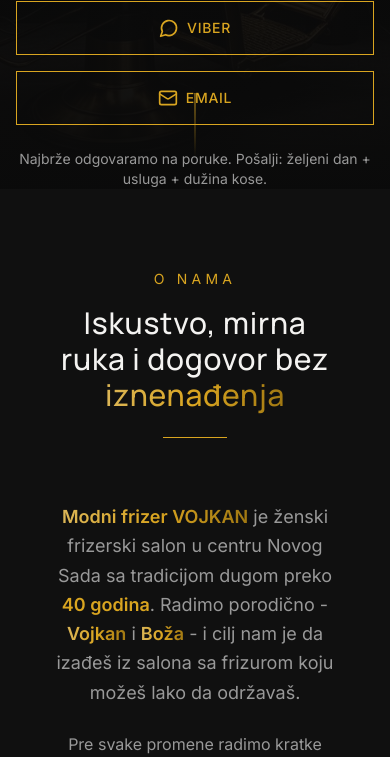
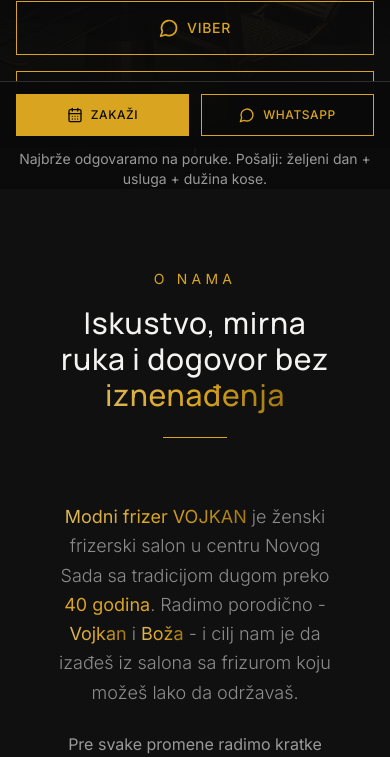
Before and after one commit to bcrnic/modni-frizer-vojkan, a React (Vite) app: page / in a window 390 px wide. Shown: the part 696-1453 px from the top of the page. Built offline with nearby package versions, Linux system fonts and the light colour scheme; no server answers; the HTML template or start-up script is replaced by a standard one.

Commit message:
feat: lead text + mobile sticky CTA + img performance attrs
- Added lead-text class and applied to About/BookingInfo lead paragraphs
- Added StickyMobileBar for mobile (Book + WhatsApp) and bottom padding
- Added loading=lazy and decoding=async to images

```diff
--- a/src/components/About.tsx
+++ b/src/components/About.tsx
@@ -34,7 +34,7 @@
 
         {/* Glavni tekst */}
         <ScrollReveal delay={0.2} className="max-w-3xl mx-auto text-center mb-16">
-          <p className="text-lg text-muted-foreground leading-relaxed mb-6">
+          <p className="lead-text mb-6">
             <strong className="text-gold-gradient">Modni frizer VOJKAN</strong> je ženski frizerski salon u centru Novog Sada sa
             tradicijom dugom preko <strong className="text-primary">40 godina</strong>. Radimo porodično -
             <strong className="text-gold-gradient"> Vojkan</strong> i <strong className="text-gold-gradient">Boža</strong> - i cilj
--- a/src/components/Footer.tsx
+++ b/src/components/Footer.tsx
@@ -12,6 +12,8 @@
           <img
             src={`${import.meta.env.BASE_URL}assets/logo.png`}
             alt="Modni Frizer VOJKAN"
+            loading="lazy"
+            decoding="async"
             className="w-20 h-20 object-contain opacity-80"
           />
 
--- a/src/components/Gallery.tsx
+++ b/src/components/Gallery.tsx
@@ -93,6 +93,7 @@
                 src={image.src}
                 alt={image.alt}
                 loading="lazy"
+                decoding="async"
                 width={600}
                 height={750}
                 className="w-full h-full object-cover transition-transform duration-700 group-hover:scale-110"
--- a/src/components/Hero.tsx
+++ b/src/components/Hero.tsx
@@ -24,6 +24,8 @@
           <img
             src={`${import.meta.env.BASE_URL}assets/hero-bg.jpg`}
             alt="Luksuzni frizerski salon"
+            loading="lazy"
+            decoding="async"
             className="w-full h-full object-cover opacity-40"
           />
           <div className="absolute inset-0 bg-gradient-to-b from-background/80 via-background/60 to-background" />
@@ -36,6 +38,8 @@
             <img
               src={`${import.meta.env.BASE_URL}assets/logo.png`}
               alt="Modni Frizer Vojkan Logo"
+              loading="lazy"
+              decoding="async"
               className="w-36 h-36 md:w-48 md:h-48 mx-auto object-contain mix-blend-lighten opacity-90"
             />
           </div>
--- a/src/components/Navigation.tsx
+++ b/src/components/Navigation.tsx
@@ -40,6 +40,8 @@
             <img
               src={`${import.meta.env.BASE_URL}assets/logo.png`}
               alt="Modni Frizer VOJKAN"
+              loading="lazy"
+              decoding="async"
               className="w-12 h-12 object-contain"
             />
             <span className="font-heading text-lg hidden sm:block">
--- /dev/null
+++ b/src/components/StickyMobileBar.tsx
@@ -0,0 +1,35 @@
+import { CalendarDays, MessageCircle } from "lucide-react";
+import { WHATSAPP_NUMBER, WHATSAPP_PREFILL } from "@/config/links";
+
+interface StickyMobileBarProps {
+  onBookingOpen: () => void;
+}
+
+const StickyMobileBar = ({ onBookingOpen }: StickyMobileBarProps) => {
+  const whatsappLink = `https://wa.me/${WHATSAPP_NUMBER.replace(/\s/g, "")}?text=${encodeURIComponent(WHATSAPP_PREFILL)}`;
+
+  return (
+    <div className="md:hidden fixed bottom-0 left-0 right-0 z-50 border-t border-border bg-background/95 backdrop-blur-md">
+      <div className="container mx-auto px-4 py-3 pb-[calc(0.75rem+env(safe-area-inset-bottom))]">
+        <div className="grid grid-cols-2 gap-3">
+          <button onClick={onBookingOpen} className="btn-gold w-full py-3 px-4 text-xs">
+            <CalendarDays className="w-4 h-4" />
+            Zakaži
+          </button>
+          <a
+            href={whatsappLink}
+            target="_blank"
+            rel="noopener noreferrer"
+            className="btn-outline-gold w-full py-3 px-4 text-xs"
+            aria-label="Pošalji poruku na WhatsApp"
+          >
+            <MessageCircle className="w-4 h-4" />
+            WhatsApp
+          </a>
+        </div>
+      </div>
+    </div>
+  );
+};
+
+export default StickyMobileBar;
--- a/src/components/sections/BookingInfo.tsx
+++ b/src/components/sections/BookingInfo.tsx
@@ -15,7 +15,7 @@
           </h2>
 
           <div className="space-y-4 text-muted-foreground text-base md:text-lg leading-relaxed">
-            <p>
+            <p className="lead-text">
               U našem salonu možete doći bez zakazivanja ili rezervisati termin unapred - kako vam više odgovara.
             </p>
             <p>
--- a/src/index.css
+++ b/src/index.css
@@ -183,6 +183,10 @@
   .decorative-line {
     @apply w-16 h-px bg-primary mx-auto;
   }
+
+  .lead-text {
+    @apply text-lg md:text-xl text-muted-foreground/90 font-light leading-relaxed;
+  }
 }
 
 @layer utilities {
--- a/src/pages/Index.tsx
+++ b/src/pages/Index.tsx
@@ -11,6 +11,7 @@
 import BookingCalendar from "@/components/BookingCalendar";
 import BookingInfo from "@/components/sections/BookingInfo";
 import FAQ from "@/components/sections/FAQ";
+import StickyMobileBar from "@/components/StickyMobileBar";
 
 const Index = () => {
   const [bookingOpen, setBookingOpen] = useState(false);
@@ -19,7 +20,7 @@
   return (
     <div className="min-h-screen bg-background">
       <Navigation onBookingOpen={handleBookingOpen} />
-      <main>
+      <main className="pb-24 md:pb-0">
         <Hero onBookingOpen={handleBookingOpen} />
         <About />
         <Services />
@@ -31,6 +32,7 @@
       </main>
       <BookingCTA onBookingOpen={handleBookingOpen} />
       <Footer />
+      <StickyMobileBar onBookingOpen={handleBookingOpen} />
       <BookingCalendar open={bookingOpen} onOpenChange={setBookingOpen} />
     </div>
   );
```
